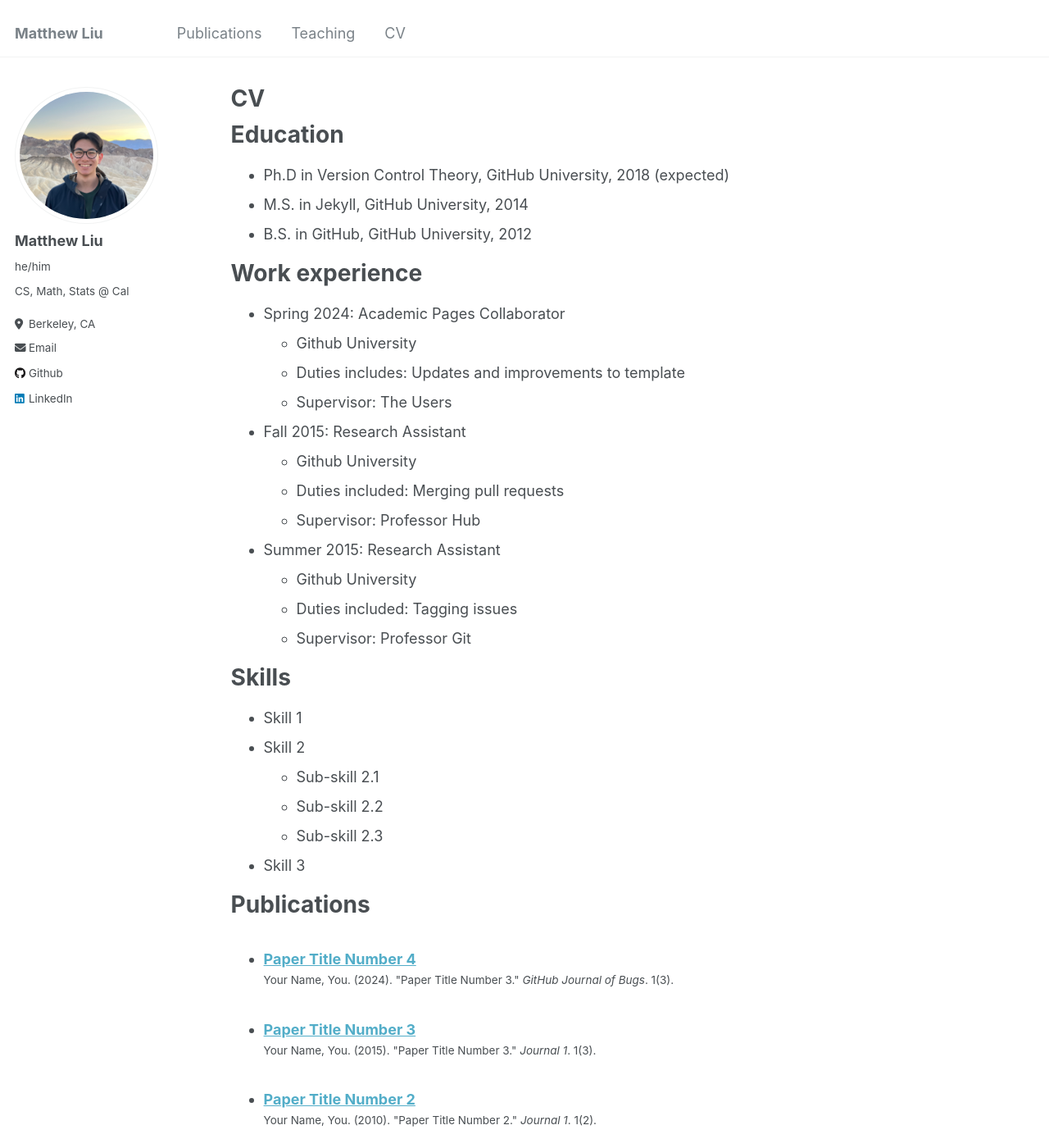
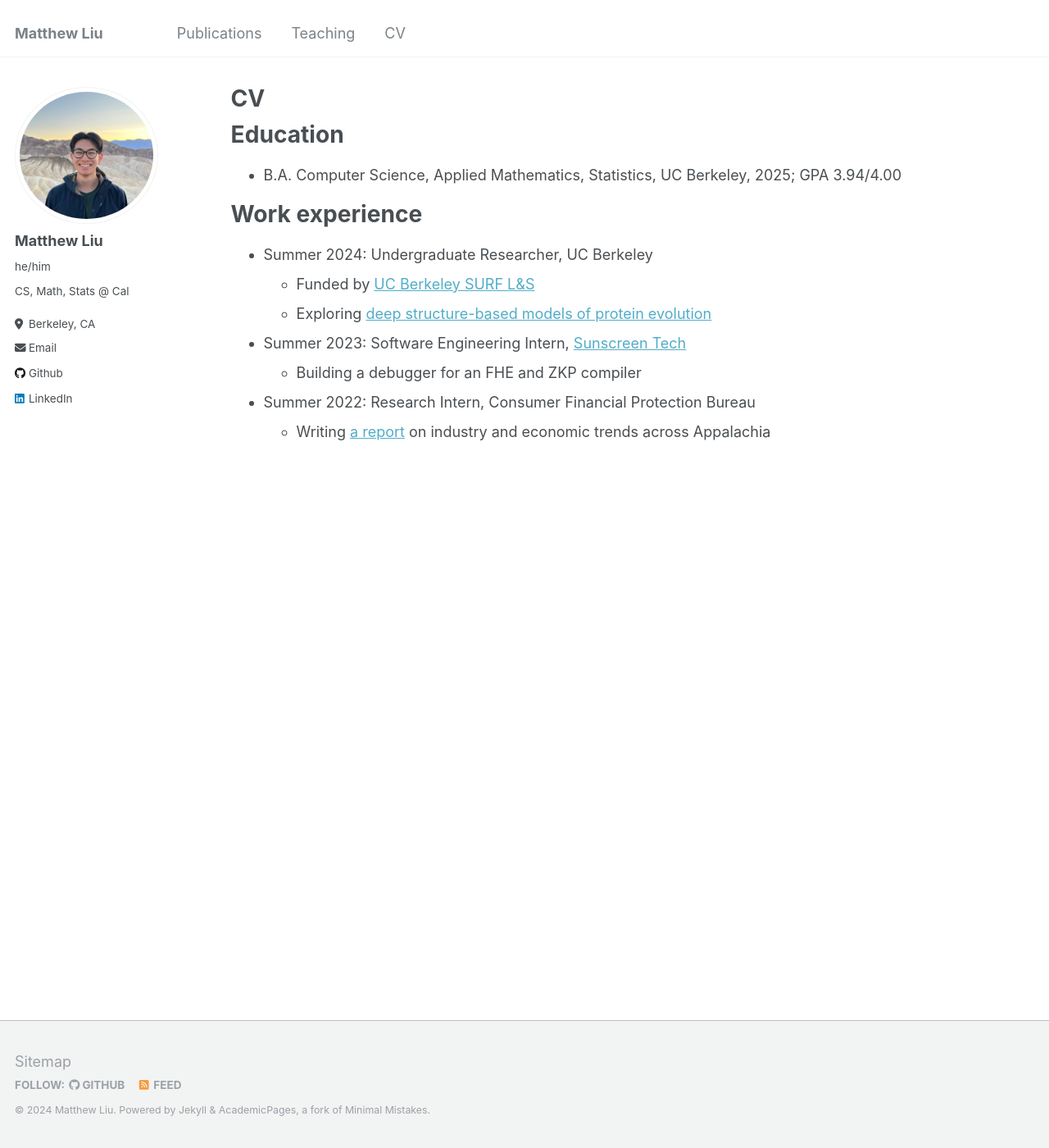
Before and after one commit to matthew-liu801/matthew-liu801.github.io, a Jekyll site: the page built from _pages/cv.md, in a window 1280 px wide and 1400 px high. Shown: the whole window at 82% size. Built offline with Jekyll 4.4.1, drawn with Linux system fonts in a browser that asks for light colours; some of the changed text lies outside the part shown.

Commit message:
update cv and pubs

```diff
--- a/_config.yml
+++ b/_config.yml
@@ -15,6 +15,7 @@ description              : &description "test"
 url                      : https://matthew-liu801.github.io # the base hostname & protocol for your site e.g. "https://mmistakes.github.io"
 baseurl                  : "" # the subpath of your site, e.g. "/blog"
 repository               : "matthew-liu801.github.io"
+theme: minima
 
 # Site Author - The following control what appear as part of the author content on the side bar.
 #               If a field is blank the icon and link will not appear, otherwise it will be shown.
--- a/_pages/cv.md
+++ b/_pages/cv.md
@@ -11,54 +11,16 @@ redirect_from:
 
 Education
 ======
-* Ph.D in Version Control Theory, GitHub University, 2018 (expected)
-* M.S. in Jekyll, GitHub University, 2014
-* B.S. in GitHub, GitHub University, 2012
+* B.A. Computer Science, Applied Mathematics, Statistics, UC Berkeley, 2025; GPA 3.94/4.00
 
 Work experience
 ======
-* Spring 2024: Academic Pages Collaborator
-  * Github University
-  * Duties includes: Updates and improvements to template
-  * Supervisor: The Users
+* Summer 2024: Undergraduate Researcher, UC Berkeley
+  * Funded by [UC Berkeley SURF L&S](https://research.berkeley.edu/surf/)
+  * Exploring [deep structure-based models of protein evolution](https://research.berkeley.edu/surf-fellows/matthew-liu/)
 
-* Fall 2015: Research Assistant
-  * Github University
-  * Duties included: Merging pull requests
-  * Supervisor: Professor Hub
+* Summer 2023: Software Engineering Intern, [Sunscreen Tech](https://sunscreen.tech/)
+  * Building a debugger for an FHE and ZKP compiler
 
-* Summer 2015: Research Assistant
-  * Github University
-  * Duties included: Tagging issues
-  * Supervisor: Professor Git
-
-Skills
-======
-* Skill 1
-* Skill 2
-  * Sub-skill 2.1
-  * Sub-skill 2.2
-  * Sub-skill 2.3
-* Skill 3
-
-Publications
-======
-  <ul>{% for post in site.publications reversed %}
-    {% include archive-single-cv.html %}
-  {% endfor %}</ul>
-
-Talks
-======
-  <ul>{% for post in site.talks reversed %}
-    {% include archive-single-talk-cv.html  %}
-  {% endfor %}</ul>
-
-Teaching
-======
-  <ul>{% for post in site.teaching reversed %}
-    {% include archive-single-cv.html %}
-  {% endfor %}</ul>
-
-Service and leadership
-======
-* Currently signed in to 43 different slack teams
+* Summer 2022: Research Intern, Consumer Financial Protection Bureau
+  * Writing [a report](https://www.consumerfinance.gov/data-research/research-reports/consumer-finances-in-rural-appalachia/) on industry and economic trends across Appalachia
--- a/_publications/2009-10-01-paper-title-number-1.md
+++ /dev/null
@@ -1,13 +0,0 @@
----
-title: "Paper Title Number 1"
-collection: publications
-permalink: /publication/2009-10-01-paper-title-number-1
-excerpt: 'This paper is about the number 1. The number 2 is left for future work.'
-date: 2009-10-01
-venue: 'Journal 1'
-slidesurl: 'http://academicpages.github.io/files/slides1.pdf'
-paperurl: 'http://academicpages.github.io/files/paper1.pdf'
-citation: 'Your Name, You. (2009). &quot;Paper Title Number 1.&quot; <i>Journal 1</i>. 1(1).'
----
-
-The contents above will be part of a list of publications, if the user clicks the link for the publication than the contents of section will be rendered as a full page, allowing you to provide more information about the paper for the reader. When publications are displayed as a single page, the contents of the above "citation" field will automatically be included below this section in a smaller font.
--- a/_publications/2010-10-01-paper-title-number-2.md
+++ /dev/null
@@ -1,13 +0,0 @@
----
-title: "Paper Title Number 2"
-collection: publications
-permalink: /publication/2010-10-01-paper-title-number-2
-excerpt: 'This paper is about the number 2. The number 3 is left for future work.'
-date: 2010-10-01
-venue: 'Journal 1'
-slidesurl: 'http://academicpages.github.io/files/slides2.pdf'
-paperurl: 'http://academicpages.github.io/files/paper2.pdf'
-citation: 'Your Name, You. (2010). &quot;Paper Title Number 2.&quot; <i>Journal 1</i>. 1(2).'
----
-
-The contents above will be part of a list of publications, if the user clicks the link for the publication than the contents of section will be rendered as a full page, allowing you to provide more information about the paper for the reader. When publications are displayed as a single page, the contents of the above "citation" field will automatically be included below this section in a smaller font.
--- a/_publications/2015-10-01-paper-title-number-3.md
+++ /dev/null
@@ -1,13 +0,0 @@
----
-title: "Paper Title Number 3"
-collection: publications
-permalink: /publication/2015-10-01-paper-title-number-3
-excerpt: 'This paper is about the number 3. The number 4 is left for future work.'
-date: 2015-10-01
-venue: 'Journal 1'
-slidesurl: 'http://academicpages.github.io/files/slides3.pdf'
-paperurl: 'http://academicpages.github.io/files/paper3.pdf'
-citation: 'Your Name, You. (2015). &quot;Paper Title Number 3.&quot; <i>Journal 1</i>. 1(3).'
----
-
-The contents above will be part of a list of publications, if the user clicks the link for the publication than the contents of section will be rendered as a full page, allowing you to provide more information about the paper for the reader. When publications are displayed as a single page, the contents of the above "citation" field will automatically be included below this section in a smaller font.
--- a/_publications/2024-02-17-paper-title-number-4.md
+++ /dev/null
@@ -1,12 +0,0 @@
----
-title: "Paper Title Number 4"
-collection: publications
-permalink: /publication/2024-02-17-paper-title-number-4
-excerpt: 'This paper is about fixing template issue #693.'
-date: 2024-02-17
-venue: 'GitHub Journal of Bugs'
-paperurl: 'http://academicpages.github.io/files/paper3.pdf'
-citation: 'Your Name, You. (2024). &quot;Paper Title Number 3.&quot; <i>GitHub Journal of Bugs</i>. 1(3).'
----
-
-The contents above will be part of a list of publications, if the user clicks the link for the publication than the contents of section will be rendered as a full page, allowing you to provide more information about the paper for the reader. When publications are displayed as a single page, the contents of the above "citation" field will automatically be included below this section in a smaller font.
```
Also changed, not shown: _pages/about.md (+1 -1 lines), _pages/publications.md (+2 -0 lines), _teaching/2014-spring-teaching-1.md (deleted, +0 -20 lines), _teaching/2015-spring-teaching-2.md (deleted, +0 -20 lines).
